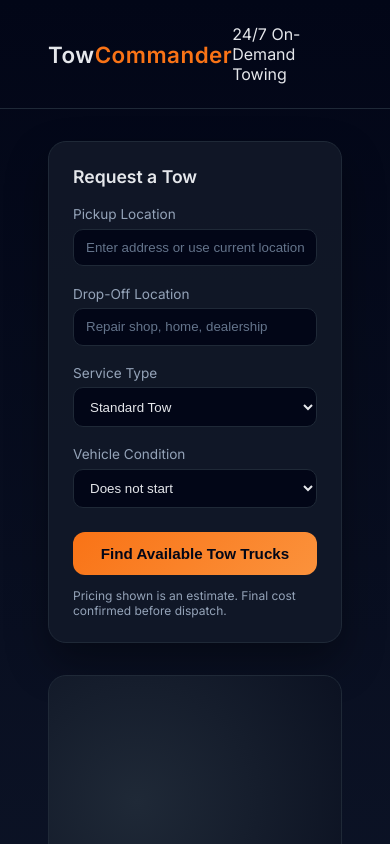
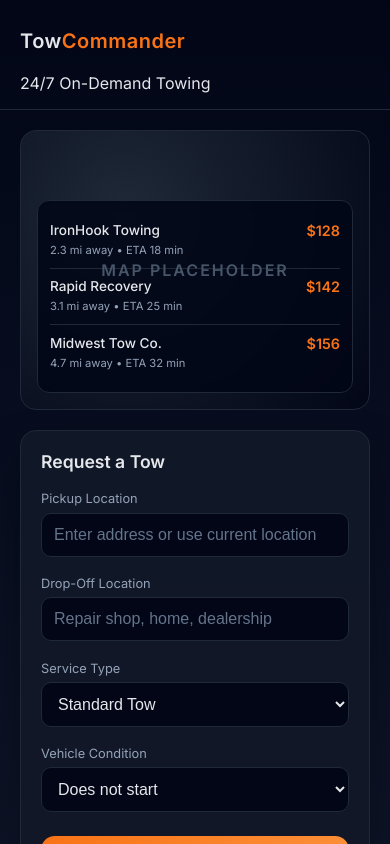
Before and after one commit to towcapitalist-debug/towing-app, a Next.js app: page / in a window 390 px wide. Shown: the top 844 px of the page. Built offline with nearby package versions, Linux system fonts and the light colour scheme.

Commit message:
Update globals.css to make page look good on mobile screen

```diff
--- a/app/globals.css
+++ b/app/globals.css
@@ -194,3 +194,69 @@ footer {
     height: 420px;
   }
 }
+
+@media (max-width: 768px) {
+  header {
+    padding: 1rem 1.25rem;
+    flex-direction: column;
+    align-items: flex-start;
+    gap: 0.4rem;
+  }
+
+  header h1 {
+    font-size: 1.25rem;
+  }
+
+  main {
+    display: flex;
+    flex-direction: column;
+    padding: 1.25rem;
+    gap: 1.25rem;
+  }
+
+  /* Put map first on mobile */
+  .map {
+    order: -1;
+    height: 280px;
+    border-radius: 16px;
+  }
+
+  .card {
+    padding: 1.25rem;
+    border-radius: 16px;
+  }
+
+  label {
+    font-size: 0.8rem;
+  }
+
+  input,
+  select {
+    padding: 0.75rem;
+    font-size: 1rem;
+  }
+
+  button {
+    padding: 0.9rem;
+    font-size: 1rem;
+    border-radius: 14px;
+  }
+
+  .tower-list {
+    padding: 0.75rem;
+    border-radius: 12px;
+  }
+
+  .tower h4 {
+    font-size: 0.85rem;
+  }
+
+  .tower small {
+    font-size: 0.7rem;
+  }
+
+  footer {
+    padding: 1rem 1.25rem;
+    text-align: center;
+  }
+}
```
